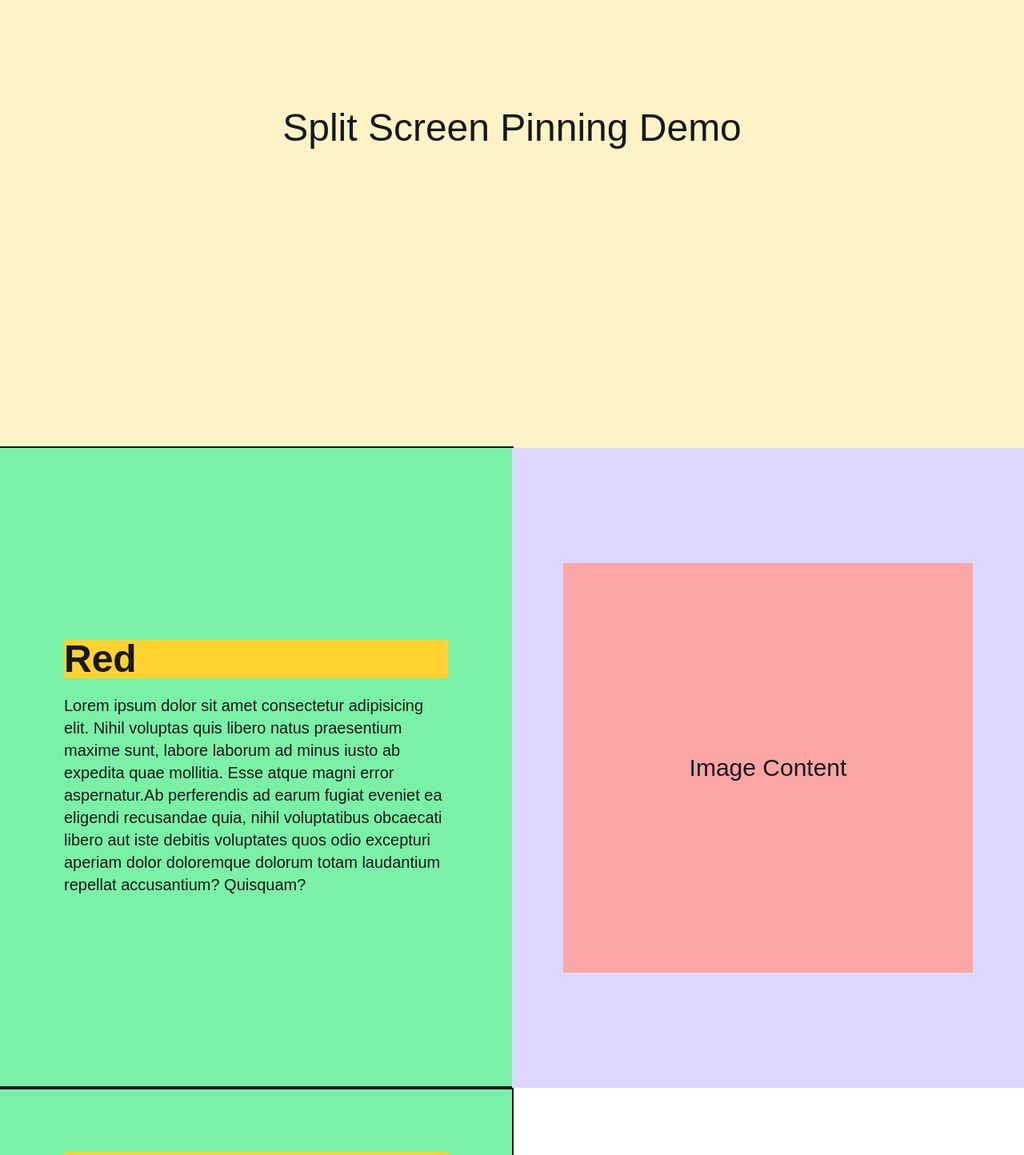
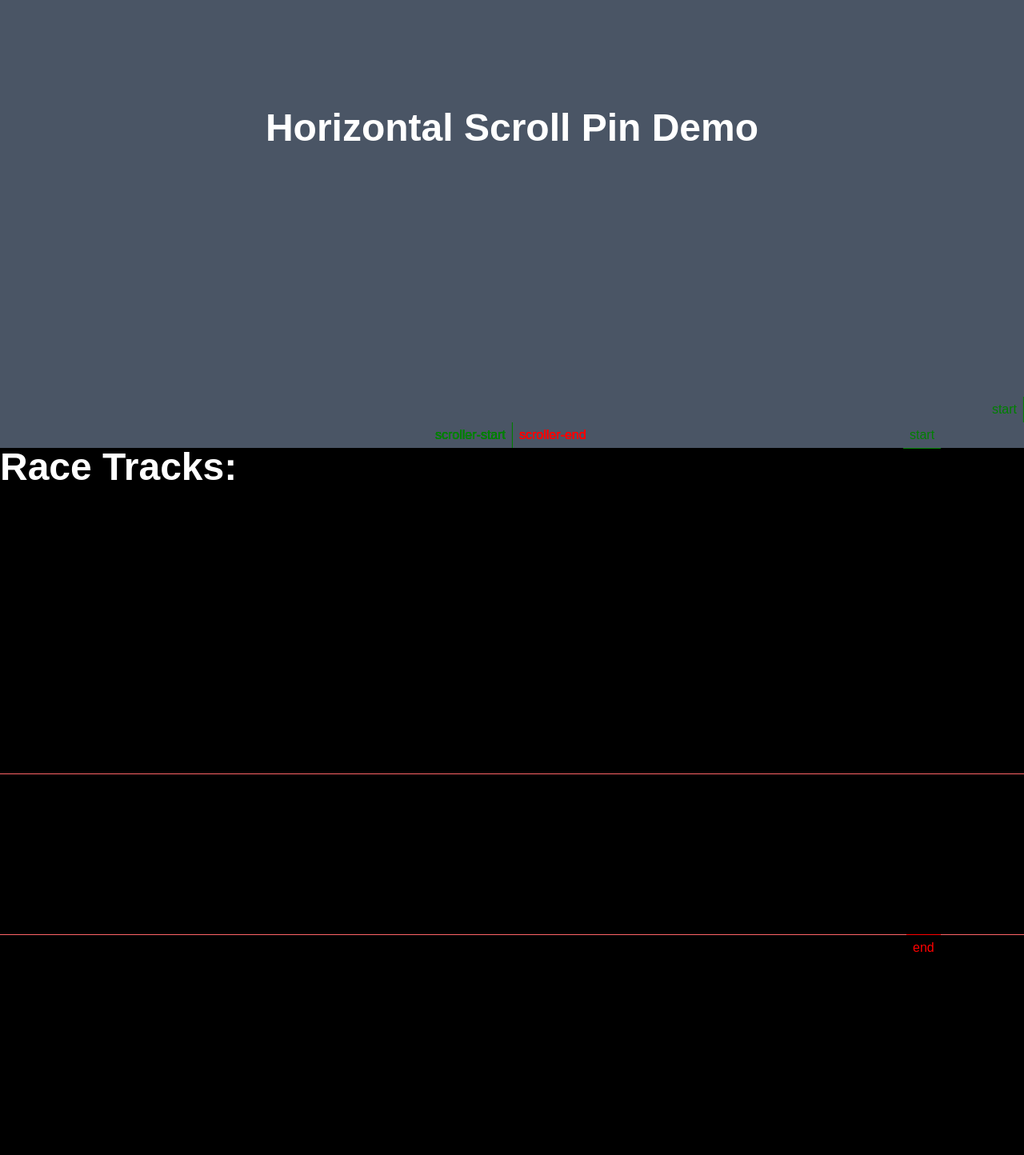
Before and after one commit to dev-zyrushiyao/gsap-sketchpad-v3, a Next.js app: page / in a window 1280 px wide. Shown: the part 240-1684 px from the top of the page at 80% size. Built offline with nearby package versions, Linux system fonts and the light colour scheme.

Commit message:
Added new component

```diff
--- /dev/null
+++ b/app/component/HorizontalScrollPinDemo.tsx
@@ -0,0 +1,138 @@
+import { useGSAP } from "@gsap/react";
+import gsap from "gsap";
+import { ScrollTrigger } from "gsap/ScrollTrigger";
+import React, { useRef } from "react";
+
+const races: string[] = [
+  "Monaco",
+  "Austria",
+  "Hungary",
+  "Netherlands",
+  "Japan",
+];
+
+gsap.registerPlugin(ScrollTrigger);
+
+export default function HorizontalScrollPinDemo() {
+  const container = useRef<HTMLDivElement>(null);
+
+  useGSAP(
+    () => {
+      const races = container.current?.querySelector<HTMLDivElement>(".races");
+      if (!races) return;
+
+      //set background of last child
+      gsap.set(races.lastElementChild, { backgroundColor: "white" });
+
+      function getAmountToScroll(): number {
+        if (!races) return 0;
+        return races.scrollWidth - window.innerWidth;
+      }
+
+      //.races - vertical scroll animation
+      const textTween = gsap.fromTo(
+        races,
+        {
+          x: () => {
+            return window.innerWidth; //moved the items on the edge}
+          },
+        },
+        {
+          duration: 10,
+          x: () => -getAmountToScroll(),
+          ease: "none",
+        },
+      );
+
+      //.races vertical scroll - animate flex element to -xAxis
+      //trigger changed to races.parentElement to include the .map class
+      ScrollTrigger.create({
+        trigger: races.parentElement,
+        animation: textTween,
+        start: "top 20%",
+        // end: () => `+=${getAmountToScroll()}`,
+        invalidateOnRefresh: true,
+        pin: true,
+        scrub: 1,
+        markers: true,
+      });
+
+      //races container animation
+      const racesContainer =
+        races.querySelectorAll<HTMLDivElement>(".races-container");
+
+      //maps
+      const raceTrack = gsap.utils.toArray<HTMLDivElement>(
+        ".race-track",
+        container.current,
+      );
+
+      //races container ST - horizontal scroll
+      racesContainer.forEach((cont, index) => {
+        const heading = cont.querySelector(":scope h2");
+        const raceTrackTl = gsap
+          .timeline({ paused: true })
+          .from(raceTrack[index], { rotate: -30, opacity: 0 });
+        ScrollTrigger.create({
+          trigger: cont,
+          start: `left center`,
+          end: "right center",
+          markers: true,
+          animation: gsap.from(heading, {
+            scale: 0.2,
+            opacity: 0.2,
+            ease: "back.out",
+          }),
+          scrub: 1,
+          onToggle: (self) => {
+            return self.isActive ? raceTrackTl.play() : raceTrackTl.pause(0);
+          },
+          containerAnimation: textTween,
+        });
+      });
+    },
+    { scope: container },
+  );
+
+  return (
+    <div className="overflow-hidden">
+      <div className="h-dvh w-full bg-gray-600 flex flex-col justify-center items-center text">
+        <h3 className="text-5xl font-bold text-white">
+          Horizontal Scroll Pin Demo
+        </h3>
+      </div>
+      <div ref={container} className="wrapper w-full bg-black">
+        <div className="races-country">
+          <h3 className="text-5xl text-white font-bold">Race Tracks:</h3>
+          <div className="races w-fit flex flex-row gap-100">
+            {races.map((race, index) => {
+              return (
+                // 200 x-padding to reach the scroll trigger of the last child element
+                // or maka the names long
+                <div key={index} className="races-container px-200">
+                  <h2 className="text-[clamp(100px,30vh,30vh)] font-bold text-red-600">
+                    {race}
+                    {/* myrat */}
+                  </h2>
+                </div>
+              );
+            })}
+          </div>
+          <div className="race-track-wrapper h-50 w-full outline-1 outline-red-400 flex flex-row justify-center gap-10 relative">
+            {races.map((race, index) => {
+              return (
+                <div
+                  key={index}
+                  className="race-track h-50 w-50 bg-blue-500 rounded-2xl text-2xl text-white flex flex-col justify-center items-center absolute"
+                >
+                  {race}
+                </div>
+              );
+            })}
+          </div>
+        </div>
+      </div>
+      <div className="h-dvh w-full bg-amber-200"></div>
+    </div>
+  );
+}
--- a/app/page.tsx
+++ b/app/page.tsx
@@ -30,6 +30,7 @@ import VideoScroll from "./component/VideoScroll";
 import BallSVGScroll from "./component/BallSVGScroll";
 import ResponsiveScroll from "./component/ResponsiveScroll";
 import SplitScreenPinningDemo from "./component/SplitScreenPinningDemo";
+import HorizontalScrollPinDemo from "./component/HorizontalScrollPinDemo";
 
 gsap.registerPlugin(ScrollTrigger);
 
@@ -90,7 +91,8 @@ export default function Home() {
       {/* <VideoScroll /> */}
       {/* <BallSVGScroll /> */}
       {/* <ResponsiveScroll /> */}
-      <SplitScreenPinningDemo />
+      {/* <SplitScreenPinningDemo /> */}
+      <HorizontalScrollPinDemo />
     </div>
   );
 }
```
